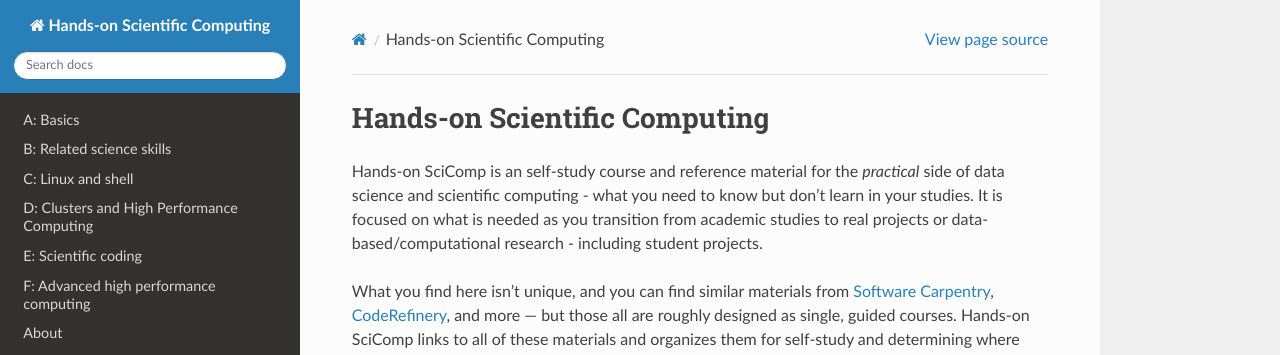
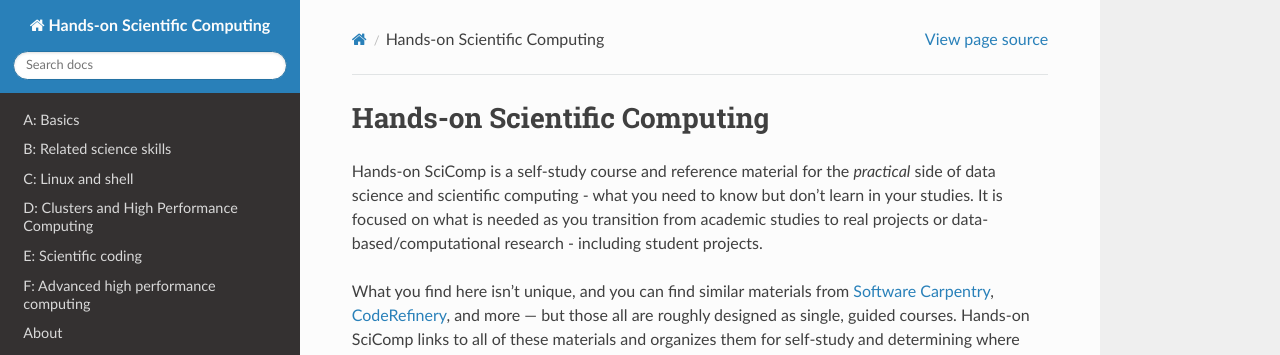
Before and after one commit to coderefinery/handsonscicomp, a Sphinx documentation site: the page built from source/index.rst, in a window 1280 px wide and 900 px high. Shown: the top 355 px of the window. Built offline with Sphinx 7.4.7 and the Read the Docs theme 2.0.0, drawn with Linux system fonts in a browser that asks for light colours; some of the changed text lies outside the part shown.

Commit message:
small fixes to the page

```diff
--- a/source/about.rst
+++ b/source/about.rst
@@ -1,7 +1,7 @@
 About
 =====
 
-Hands-on Scientific Computing is guide for researchers and students
+Hands-on Scientific Computing is a guide for researchers and students
 who have demanding computing needs.
 
 * It can be browsed as needed or as a reference for people working independently
--- a/source/index.rst
+++ b/source/index.rst
@@ -2,7 +2,7 @@
 Hands-on Scientific Computing
 =============================
 
-Hands-on SciComp is an self-study course and reference material for
+Hands-on SciComp is a self-study course and reference material for
 the *practical* side of data science and scientific computing - what you need to know
 but don't learn in your studies.  It is focused on what is needed as you
 transition from academic studies to real projects or
```
Also changed, not shown: other parts of source/index.rst (+1 -1 lines), 5 other files.
